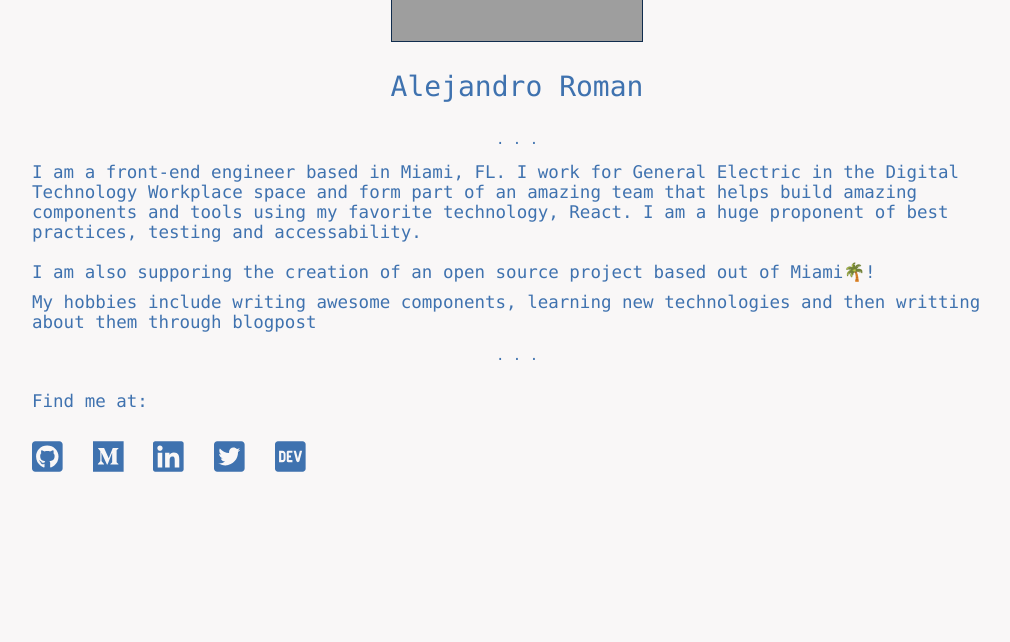
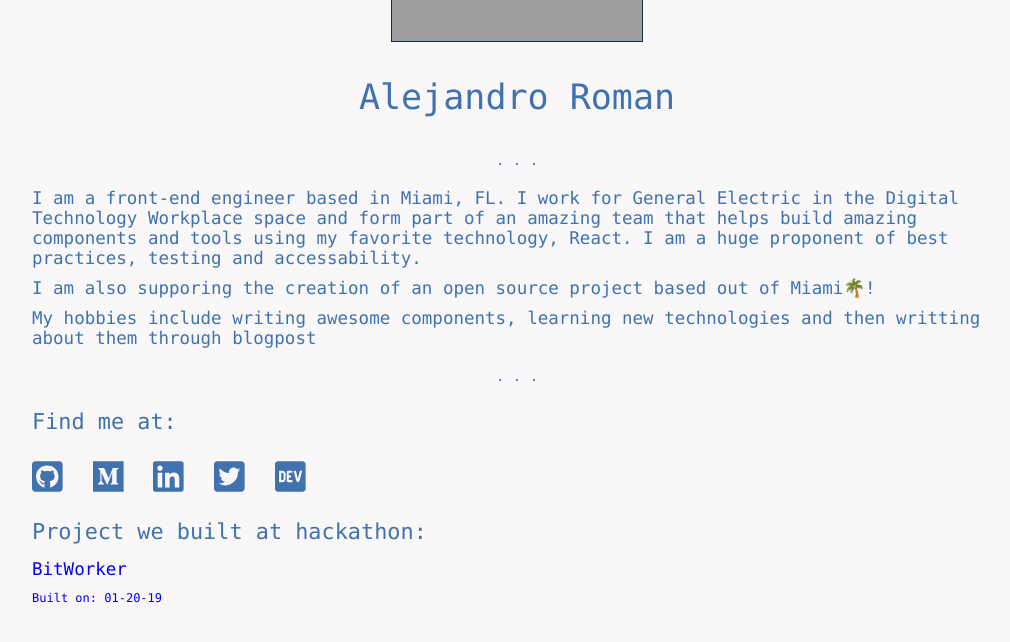
Before and after one commit to aromanarguello/site-nextjs, a Next.js app: page / in a window 1280 px wide. Shown: the part 298-940 px from the top of the page, without its empty margins (123-1133 px from the left). Built offline with nearby package versions, Linux system fonts and the light colour scheme; grey boxes are pictures that could not be loaded.

Commit message:
added rx-spring dependecy and extra code.Deployed!

```diff
--- a/components/Bio/Bio.tsx
+++ b/components/Bio/Bio.tsx
@@ -27,7 +27,6 @@ const Bio: React.FC = () => {
         favorite technology, React. I am a huge proponent of best practices,
         testing and accessability.
       </Text>
-      <Text></Text>
       <Text>
         I am also supporing the creation of an open source project based out of
         Miami🌴!
--- a/components/Layout/Layout.styles.ts
+++ b/components/Layout/Layout.styles.ts
@@ -2,6 +2,10 @@ import { FontAwesomeIcon } from '@fortawesome/react-fontawesome'
 import styled from 'styled-components'
 import { space, SpaceProps } from 'styled-system'
 import { Box } from '../'
+
+interface ITextProps extends SpaceProps {
+  textSize?: number
+}
 
 const StyledBox = styled(Box)`
   color: ${({
@@ -29,7 +33,7 @@ const Header = styled(Box)`
 `
 
 const Body = styled(Box)`
-  height: 450px;
+  height: 500px;
   display: flex;
   justify-content: center;
   align-items: center;
@@ -49,7 +53,7 @@ const HeaderText = styled.p`
     theme: {
       headings: { big }
     }
-  }) => big[0]};
+  }) => big[1]};
 `
 
 const Separator = styled.div`
@@ -66,8 +70,25 @@ const Footer = styled(Box)`
   }) => small[1]};
 `
 
-const Text = styled.p`
-  margin: 28px 0;
+const Text = styled.p<ITextProps>`
+  margin: 0;
+  color: ${({
+    theme: {
+      colors: { blue }
+    }
+  }) => blue};
+  font-size: ${({
+    theme: {
+      headings: { small }
+    },
+    textSize
+  }) => small[typeof textSize === 'number' ? textSize : 1]};
+  width: 100%;
+  padding: 5px 0;
+  ${space}
+`
+const SubText = styled.p`
+  font-size: 12px;
 `
 
 const Icon = styled(FontAwesomeIcon)<SpaceProps>`
@@ -79,4 +100,19 @@ const Icon = styled(FontAwesomeIcon)<SpaceProps>`
   }) => big[0]};
   cursor: pointer;
 `
-export { StyledBox, Text, Icon, Footer, Body, Separator, Header, HeaderText }
+
+const Link = styled.a`
+  text-decoration: none;
+`
+export {
+  StyledBox,
+  Text,
+  Icon,
+  Footer,
+  Body,
+  Separator,
+  Header,
+  HeaderText,
+  Link,
+  SubText
+}
--- a/components/Layout/Layout.tsx
+++ b/components/Layout/Layout.tsx
@@ -8,7 +8,9 @@ import {
   Body,
   Separator,
   Header,
-  HeaderText
+  HeaderText,
+  Link,
+  SubText
 } from './Layout.styles'
 import {
   faGithubSquare,
@@ -53,13 +55,23 @@ const Layout: React.FC = () => {
       </Body>
       <Separator>{`.   .   .`}</Separator>
       <Footer padding="0 15px">
-        <Text>Find me at:</Text>
-        <StyledBox width={[350, 700, 1000]} flex="content">
+        <Text margin="20px 0">Find me at:</Text>
+        <StyledBox width={[350, 700, 1000]} height="100px" flex="content">
           {findMeData.map(({ url, icon }, index) => (
             <a onClick={() => openNewTab(url)} key={index}>
               <Icon icon={icon} pl={index === 0 ? 0 : '15px'} pr="15px" />
             </a>
           ))}
+
+          <Text margin="20px 0 10px 0">Project we built at hackathon:</Text>
+
+          <Link
+            href={
+              'https://zealous-varahamihira-8ecd9a.netlify.com/?_sm_au_=isVJqSMJNnMnPWWj'
+            }
+          >
+            BitWorker<SubText>Built on: 01-20-19</SubText>
+          </Link>
         </StyledBox>
       </Footer>
     </StyledBox>
--- a/package.json
+++ b/package.json
@@ -23,6 +23,7 @@
     "next": "^8.1.0",
     "react": "^16.8.6",
     "react-dom": "^16.8.6",
+    "react-spring": "^8.0.27",
     "styled-components": "^4.3.2",
     "styled-system": "^5.0.12"
   },
```
Also changed, not shown: 1 other file (tests, documents, lock files or other folders).
